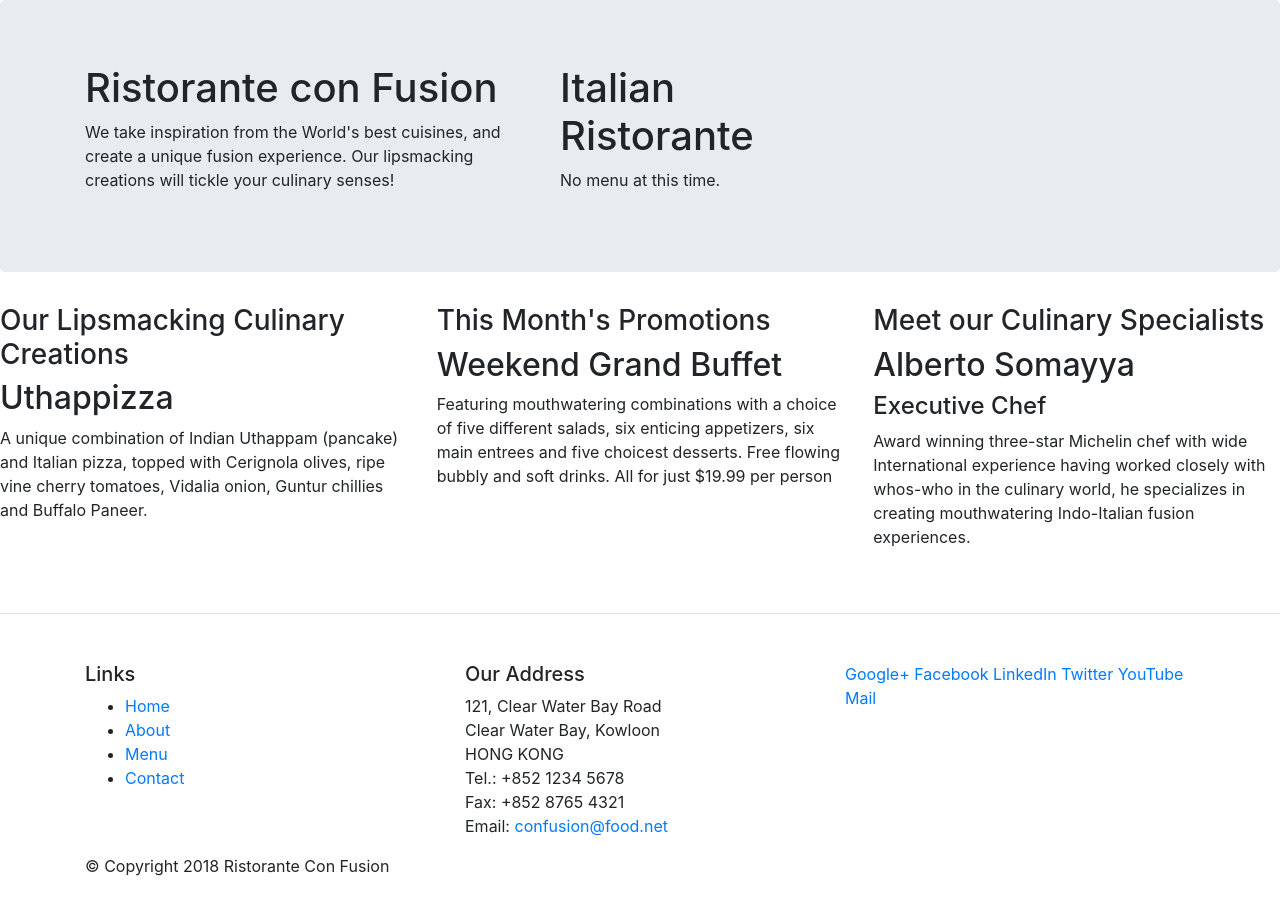
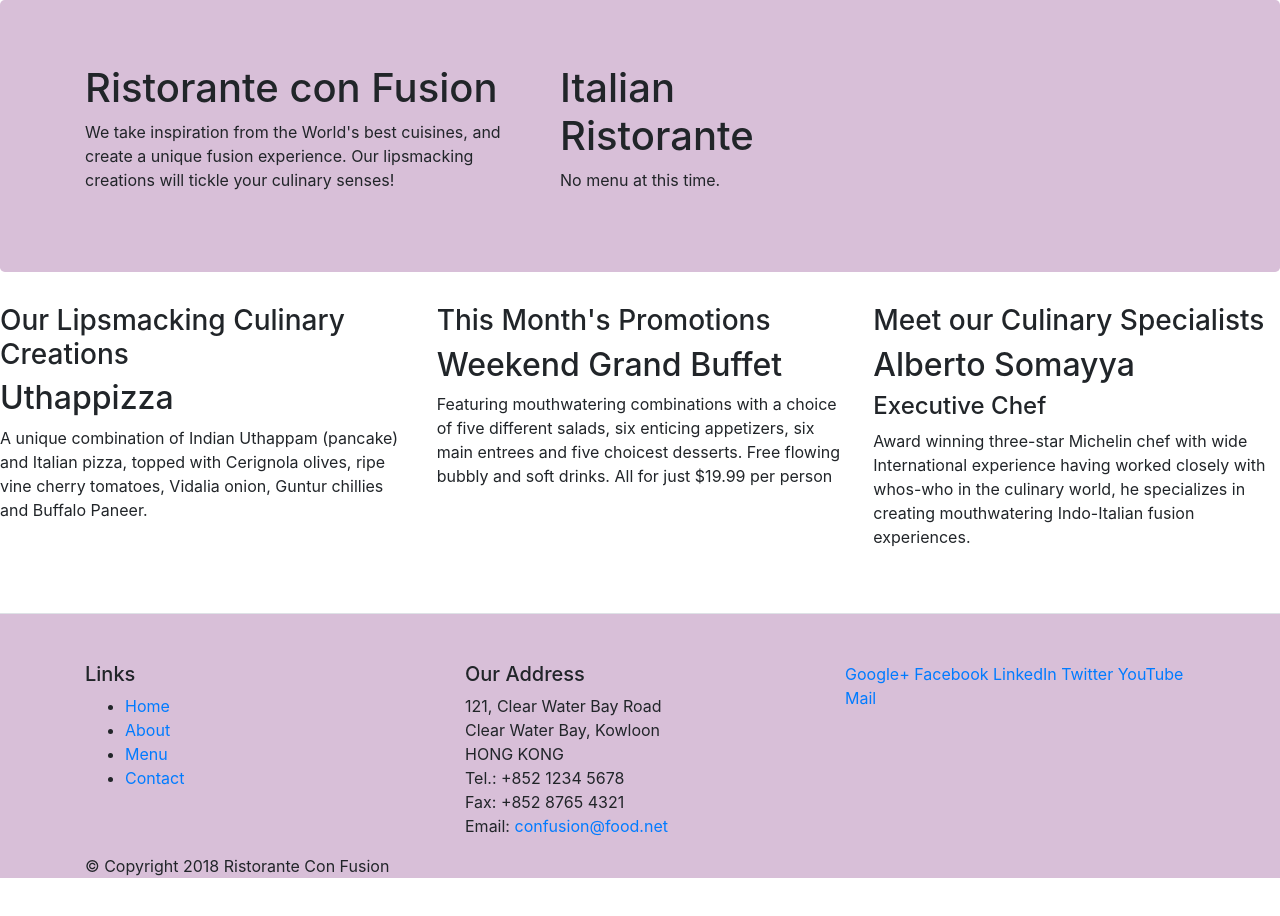
Before and after one commit to jordanv607/Bootstrap4, a website: page conFusion/index.html in a window 1280 px wide. Drawn offline with nearby package versions, Linux system fonts and the light colour scheme.

Commit message:
assignment1

```diff
--- /dev/null
+++ b/conFusion/css/styles.css
@@ -0,0 +1,7 @@
+.jumbotron {
+    background-color: thistle;
+}
+
+.footer {
+    background-color: thistle;
+}
--- a/conFusion/index.html
+++ b/conFusion/index.html
@@ -9,6 +9,7 @@
 
         <!-- Bootstrap CSS -->
         <link rel="stylesheet" href="node_modules/bootstrap/dist/css/bootstrap.min.css">
+        <link rel="stylesheet" href="css/styles.css">
     <title>Ristorante Con Fusion</title>
 </head>
 
@@ -63,7 +64,7 @@
         </div>
     </div>
 
-    <footer class="pt-4 my-md-5 pt-md-5 border-top">
+    <footer class="pt-4 my-md-5 pt-md-5 border-top footer">
         <div class="container">
             <div class="row">
                 <div class="col-4">
```
